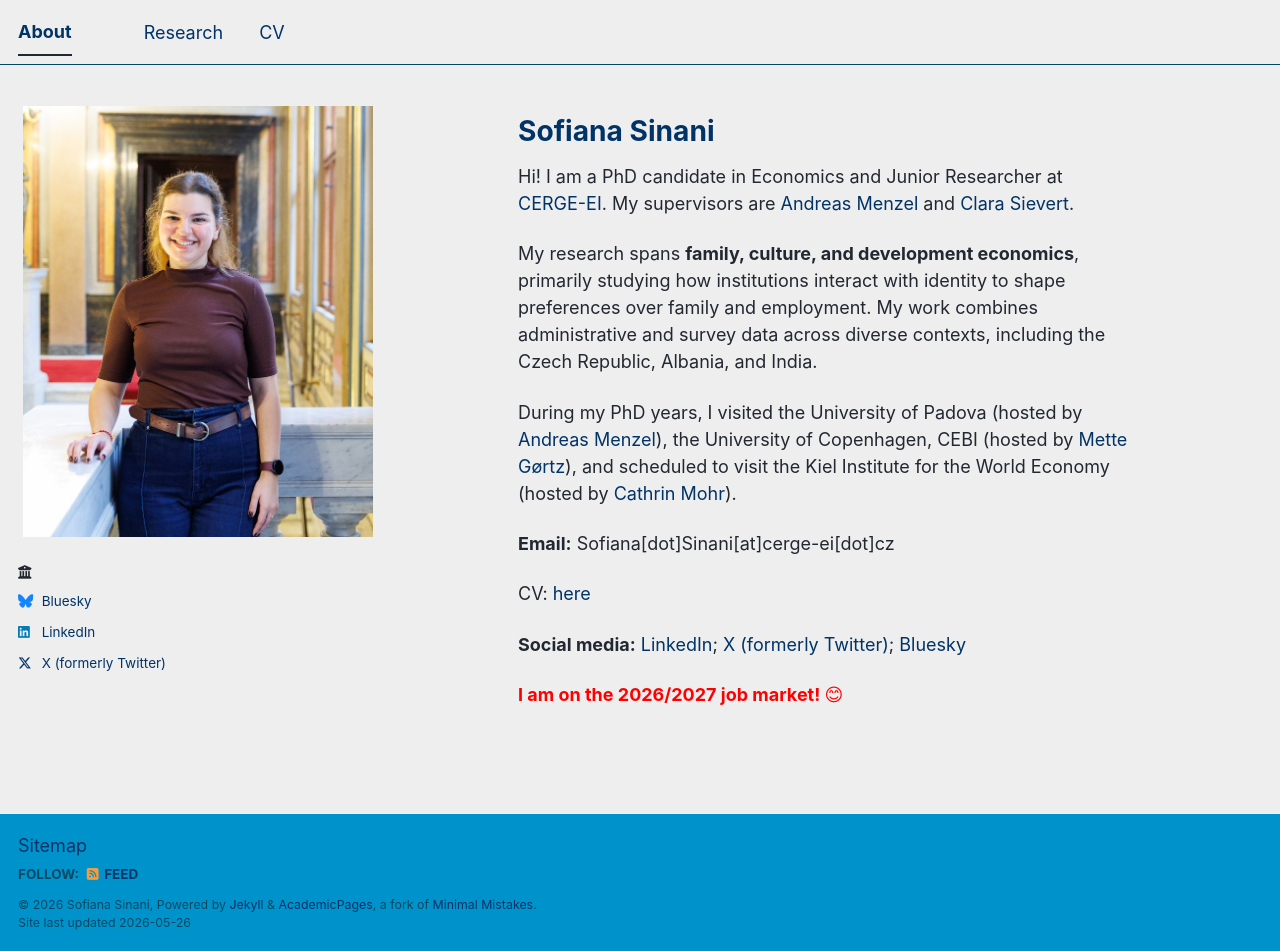
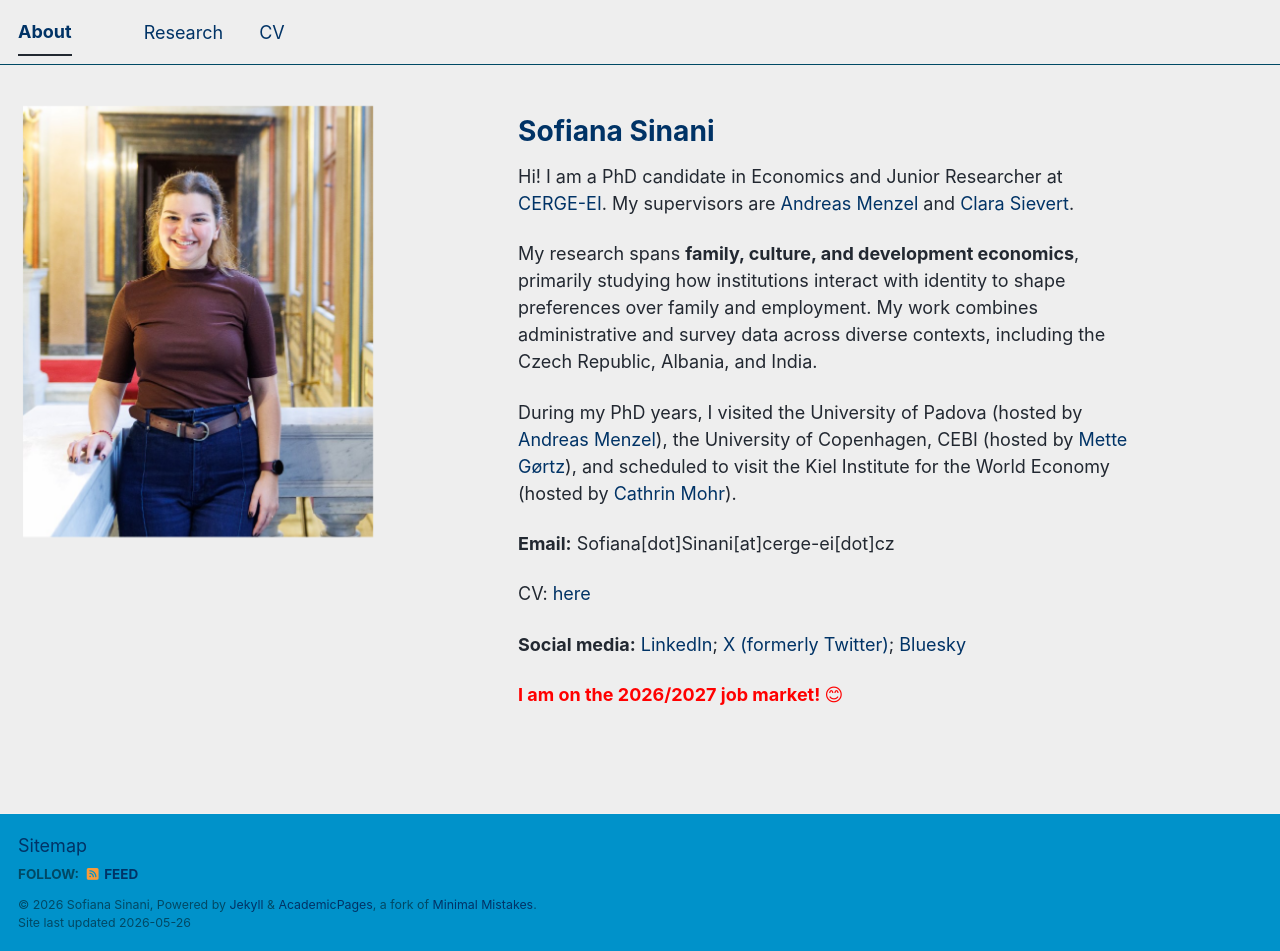
Before and after one commit to sofianasinani/sofianasinani.github.io, a Jekyll site: the page built from _pages/about.md, in a window 1280 px wide and 951 px high. Built offline with Jekyll 4.4.1, drawn with Linux system fonts in a browser that asks for light colours; a script bundle is joined from its source files by our own code; library files that are not in the unit come from our copies; part of the change alters nothing that is shown.

Commit message:
Update _config.yml

```diff
--- a/_config.yml
+++ b/_config.yml
@@ -26,12 +26,8 @@ author:
   avatar           : "sofiana pic.jpg"
   name             : "Sofiana Sinani"
   bio              : ""
-  employer         : ""
   uri              : # URL
-  # Social media
-  bluesky          : "" # Replace this with you Bluesky username
-  linkedin         : "" # Username
-  twitter          : "" # Username for X / Twitter
+
 
 # Publication Category - The following the list of publication categories and their headings
 publication_category:
```
